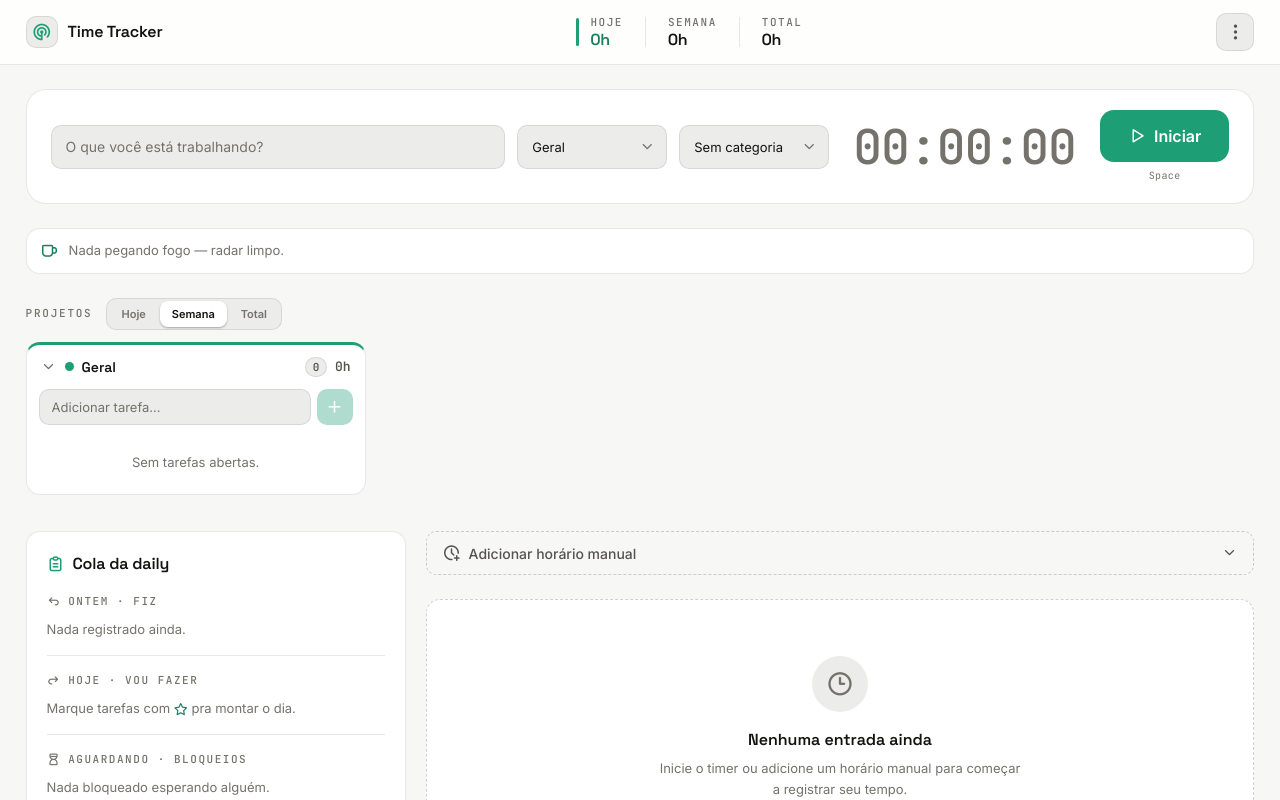
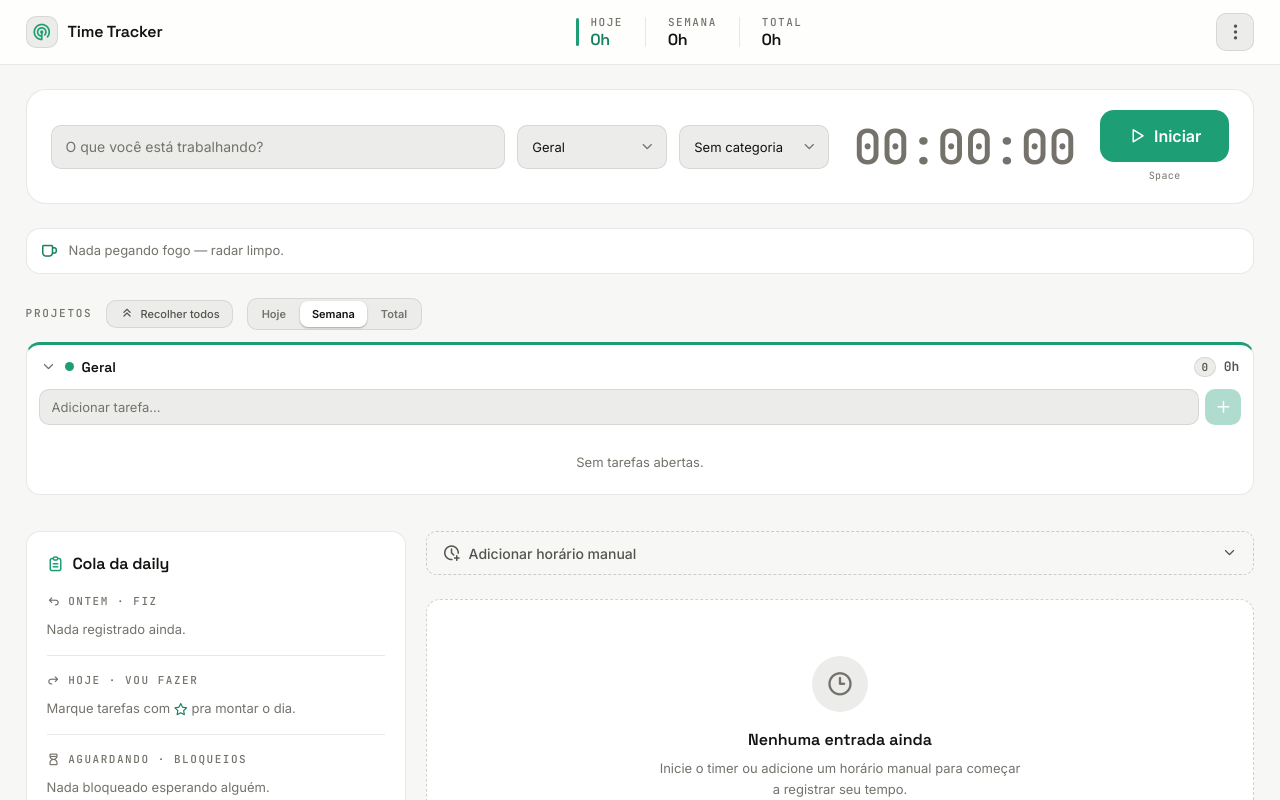
Before and after one commit to AndreLuizMMS/time-tracker, a React (Vite) app: page / in a window 1280 px wide. Shown: the top 800 px of the page. Built offline with nearby package versions, Linux system fonts and the light colour scheme.

Commit message:
feat: toggle global de projetos, colunas dinâmicas, filtro por categoria e scroll suave ao editar entrada

```diff
--- a/src/App.jsx
+++ b/src/App.jsx
@@ -211,8 +211,13 @@ export default function App() {
   const [editingEntry, setEditingEntry] = useState(null)
   const [projectsManagerOpen, setProjectsManagerOpen] = useState(false)
   const [categoriesManagerOpen, setCategoriesManagerOpen] = useState(false)
-  const startEdit = entry => { setEditingEntry(entry); setShowManual(true); window.scrollTo({ top: 0, behavior: 'smooth' }) }
+  const manualRef = useRef(null)
+  const startEdit = entry => { setEditingEntry(entry); setShowManual(true) }
   const closeManual = () => { setShowManual(false); setEditingEntry(null) }
+  // ao editar, traz o formulário pro campo de visão suavemente (sem pular pro topo absoluto)
+  useEffect(() => {
+    if (showManual && editingEntry) manualRef.current?.scrollIntoView({ behavior: 'smooth', block: 'center' })
+  }, [showManual, editingEntry])
   const saveManual = data => {
     setEntries(prev => {
       const next = data.id != null
@@ -279,11 +284,14 @@ export default function App() {
   const [searchQuery, setSearchQuery] = useState('')
   const [filtersOpen, setFiltersOpen] = useState(false)
   const [filterProject, setFilterProject] = useState('all')
+  const [filterCategory, setFilterCategory] = useState('all') // 'all' | number | null (Sem categoria)
   const [filterFrom, setFilterFrom] = useState('')
   const [filterTo, setFilterTo] = useState('')
   const searchRef = useRef(null)
-  const clearFilters = () => { setFilterProject('all'); setFilterFrom(''); setFilterTo('') }
-  const hasFilters = filterProject !== 'all' || filterFrom || filterTo
+  const clearFilters = () => { setFilterProject('all'); setFilterCategory('all'); setFilterFrom(''); setFilterTo('') }
+  const hasFilters = filterProject !== 'all' || filterCategory !== 'all' || filterFrom || filterTo
+  // clica na barra do breakdown → filtra por aquela categoria (toggle)
+  const toggleCategoryFilter = id => setFilterCategory(prev => (prev === id ? 'all' : id))
   const presets = useMemo(() => {
     const now = new Date(); const t = localDateStr(now); const ws = addDays(now, -now.getDay())
     return [
@@ -338,25 +346,29 @@ export default function App() {
   const projectVMs = useMemo(() => buildProjectView(projects, tasks, entries, today, periodRange.from, periodRange.to), [projects, tasks, entries, today, periodRange])
   const cola = useMemo(() => buildCola(tasks, entries, today), [tasks, entries, today])
   const hiddenCount = projects.filter(p => p.hidden).length
+  const allCollapsed = projectVMs.length > 0 && projectVMs.every(vm => vm.project.collapsed)
+  const toggleAllCollapsed = () => setProjects(prev => prev.map(p => (p.hidden ? p : { ...p, collapsed: !allCollapsed })))
 
   // ── Entradas: filtro + agrupamento + breakdown por categoria ──
   const q = searchQuery.toLowerCase().trim()
-  const filteredEntries = entries.filter(e => {
+  // base = tudo menos o filtro de categoria → mantém TODAS as barras do breakdown visíveis/clicáveis
+  const baseFiltered = entries.filter(e => {
     if (q && !e.desc.toLowerCase().includes(q)) return false
     if (filterProject !== 'all' && e.projectId !== filterProject) return false
     if (filterFrom && e.date < filterFrom) return false
     if (filterTo && e.date > filterTo) return false
     return true
   })
+  const filteredEntries = filterCategory === 'all' ? baseFiltered : baseFiltered.filter(e => e.categoryId === filterCategory)
   const grouped = filteredEntries.reduce((acc, e) => { (acc[e.date] = acc[e.date] || []).push(e); return acc }, {})
   const sortedDays = Object.keys(grouped).sort((a, b) => b.localeCompare(a))
   const catTotals = useMemo(() => {
     const map = new Map()
-    filteredEntries.forEach(e => map.set(e.categoryId, (map.get(e.categoryId) || 0) + e.dur))
+    baseFiltered.forEach(e => map.set(e.categoryId, (map.get(e.categoryId) || 0) + e.dur))
     const arr = [...map.entries()].map(([id, dur]) => ({ id, dur, name: catName(id), color: catById(id)?.color ?? FALLBACK_COLOR }))
     arr.sort((a, b) => b.dur - a.dur)
     return arr
-  }, [filteredEntries]) // eslint-disable-line react-hooks/exhaustive-deps
+  }, [baseFiltered]) // eslint-disable-line react-hooks/exhaustive-deps
   const breakdownMax = catTotals[0]?.dur || 1
   const breakdownTotal = catTotals.reduce((s, p) => s + p.dur, 0)
 
@@ -400,6 +412,12 @@ export default function App() {
         <section className={styles.projectsZone}>
           <div className={styles.projectsZoneHead}>
             <span className={styles.sectionLabel} style={{ marginBottom: 0 }}>Projetos</span>
+            {projectVMs.length > 0 && (
+              <button type="button" className={styles.collapseAll} onClick={toggleAllCollapsed} title={allCollapsed ? 'Expandir todos' : 'Recolher todos'}>
+                <i className={`ti ${allCollapsed ? 'ti-chevrons-down' : 'ti-chevrons-up'}`} aria-hidden="true" />
+                {allCollapsed ? 'Expandir todos' : 'Recolher todos'}
+              </button>
+            )}
             <div className={styles.periodToggle}>
               {['hoje', 'semana', 'total'].map(p => (
                 <button key={p} type="button" className={`${styles.periodBtn} ${period === p ? styles.periodBtnActive : ''}`} onClick={() => setPeriod(p)}>{p}</button>
@@ -438,8 +456,10 @@ export default function App() {
             </button>
 
             {showManual && (
-              <ManualEntryForm key={editingEntry?.id ?? 'new'} editing={editingEntry} projects={projects} categories={categories}
-                defaultProjectId={lastProjectId} defaultCategoryId={lastCategoryId} entries={entries} onSave={saveManual} onCancel={closeManual} />
+              <div ref={manualRef}>
+                <ManualEntryForm key={editingEntry?.id ?? 'new'} editing={editingEntry} projects={projects} categories={categories}
+                  defaultProjectId={lastProjectId} defaultCategoryId={lastCategoryId} entries={entries} onSave={saveManual} onCancel={closeManual} />
+              </div>
             )}
 
             {entries.length === 0 ? (
@@ -479,6 +499,14 @@ export default function App() {
                         </select>
                         <i className={`ti ti-chevron-down ${styles.selectIcon}`} aria-hidden="true" />
                       </div>
+                      <div className={styles.selectWrap}>
+                        <select className={styles.formSelect} value={filterCategory === 'all' ? 'all' : filterCategory === null ? '__none__' : filterCategory} onChange={e => { const v = e.target.value; setFilterCategory(v === 'all' ? 'all' : v === '__none__' ? null : Number(v)) }} aria-label="Filtrar por categoria">
+                          <option value="all">Todas as categorias</option>
+                          {categories.map(c => <option key={c.id} value={c.id}>{c.name}</option>)}
+                          <option value="__none__">Sem categoria</option>
+                        </select>
+                        <i className={`ti ti-chevron-down ${styles.selectIcon}`} aria-hidden="true" />
+                      </div>
                       <input type="date" className={styles.dateInput} value={filterFrom} max={filterTo || undefined} onChange={e => setFilterFrom(e.target.value)} aria-label="Data inicial" />
                       <span className={styles.filterSep}>até</span>
                       <input type="date" className={styles.dateInput} value={filterTo} min={filterFrom || undefined} onChange={e => setFilterTo(e.target.value)} aria-label="Data final" />
@@ -495,11 +523,17 @@ export default function App() {
                       <div className={styles.breakdown}>
                         <div className={styles.breakdownHead}><span className={styles.breakdownTitle}>Por categoria</span><span className={styles.breakdownSum}>{fmtHoursDec(breakdownTotal)}</span></div>
                         {catTotals.map(p => (
-                          <div key={p.id ?? 'none'} className={styles.breakdownRow}>
+                          <button
+                            key={p.id ?? 'none'}
+                            type="button"
+                            className={`${styles.breakdownRow} ${filterCategory === p.id ? styles.breakdownRowActive : ''} ${filterCategory !== 'all' && filterCategory !== p.id ? styles.breakdownRowDim : ''}`}
+                            onClick={() => toggleCategoryFilter(p.id)}
+                            title={filterCategory === p.id ? 'Remover filtro' : `Ver atividades de ${p.name}`}
+                          >
                             <span className={styles.breakdownName}><span className={styles.breakdownDot} style={{ background: p.color }} aria-hidden="true" />{p.name}</span>
                             <div className={styles.breakdownTrack}><div className={styles.breakdownBar} style={{ width: `${(p.dur / breakdownMax) * 100}%`, background: p.color }} /></div>
                             <span className={styles.breakdownVal}>{fmtHoursDec(p.dur)}</span>
-                          </div>
+                          </button>
                         ))}
                       </div>
                     )}
--- a/src/App.module.css
+++ b/src/App.module.css
@@ -2016,10 +2016,23 @@
   display: flex;
   align-items: center;
   gap: 12px;
-  margin-bottom: 9px;
+  width: 100%;
+  margin-bottom: 5px;
+  padding: 4px 8px;
+  border: 1px solid transparent;
+  background: transparent;
+  border-radius: var(--radius-sm);
+  text-align: left;
+  transition: background var(--transition-fast) ease, border-color var(--transition-fast) ease, opacity var(--transition-fast) ease;
 }
 
 .breakdownRow:last-child { margin-bottom: 0; }
+.breakdownRowActive { background: var(--surface-2); border-color: var(--border-strong); }
+.breakdownRowDim { opacity: 0.5; }
+
+@media (hover: hover) and (pointer: fine) {
+  .breakdownRow:hover { background: var(--surface-2); opacity: 1; }
+}
 
 .breakdownName {
   display: inline-flex;
@@ -2435,8 +2448,10 @@
 .projectsRow::-webkit-scrollbar-thumb { background: var(--border-strong); border-radius: var(--radius-full); }
 
 .projectCard {
-  flex: 0 0 340px;
-  width: 340px;
+  /* expandidas crescem igualmente p/ preencher a largura total (dinâmico por contagem);
+     min 300px garante leitura — se não couberem, o row rola horizontalmente */
+  flex: 1 1 300px;
+  min-width: 300px;
   display: flex;
   flex-direction: column;
   background: var(--surface);
@@ -2445,7 +2460,8 @@
   border-radius: var(--radius-lg);
   overflow: hidden;
 }
-.projectCardCollapsed { flex-basis: 240px; width: 240px; }
+/* recolhidas ficam compactas e não esticam */
+.projectCardCollapsed { flex: 0 0 240px; min-width: 240px; }
 
 .projectHead {
   display: flex;
@@ -2887,3 +2903,23 @@
 @media (max-width: 1080px) {
   .lower { grid-template-columns: 1fr; }
 }
+
+/* toggle global recolher/expandir todos os projetos */
+.collapseAll {
+  display: inline-flex;
+  align-items: center;
+  gap: 6px;
+  height: 28px;
+  padding: 0 12px;
+  border: 1px solid var(--border);
+  background: var(--surface-2);
+  color: var(--text-secondary);
+  font-size: var(--text-xs);
+  font-weight: 500;
+  border-radius: var(--radius-md);
+  transition: color var(--transition-fast) ease, border-color var(--transition-fast) ease, background var(--transition-fast) ease;
+}
+.collapseAll i { font-size: 15px; }
+@media (hover: hover) and (pointer: fine) {
+  .collapseAll:hover { color: var(--text-primary); border-color: var(--border-strong); background: var(--surface-3); }
+}
```
